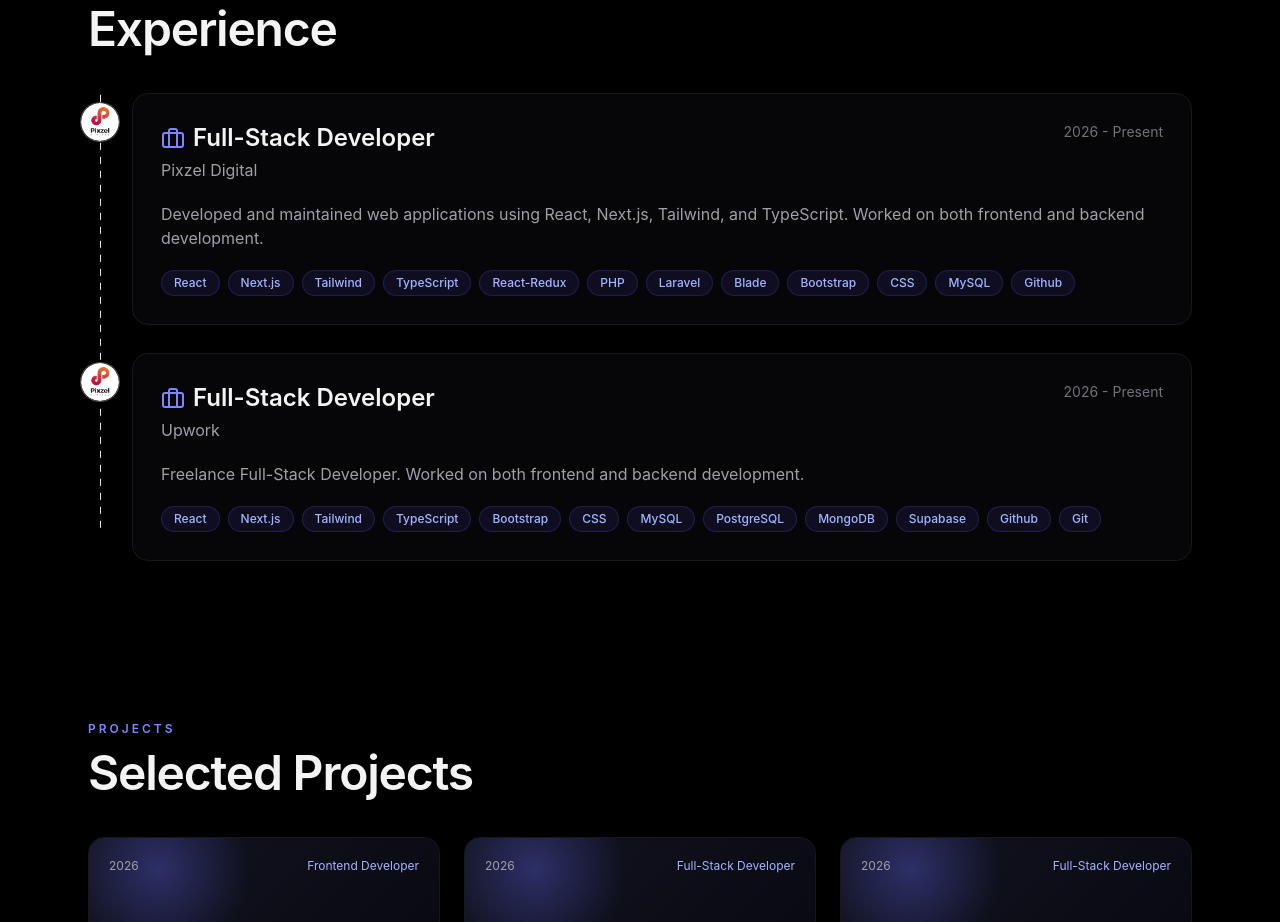
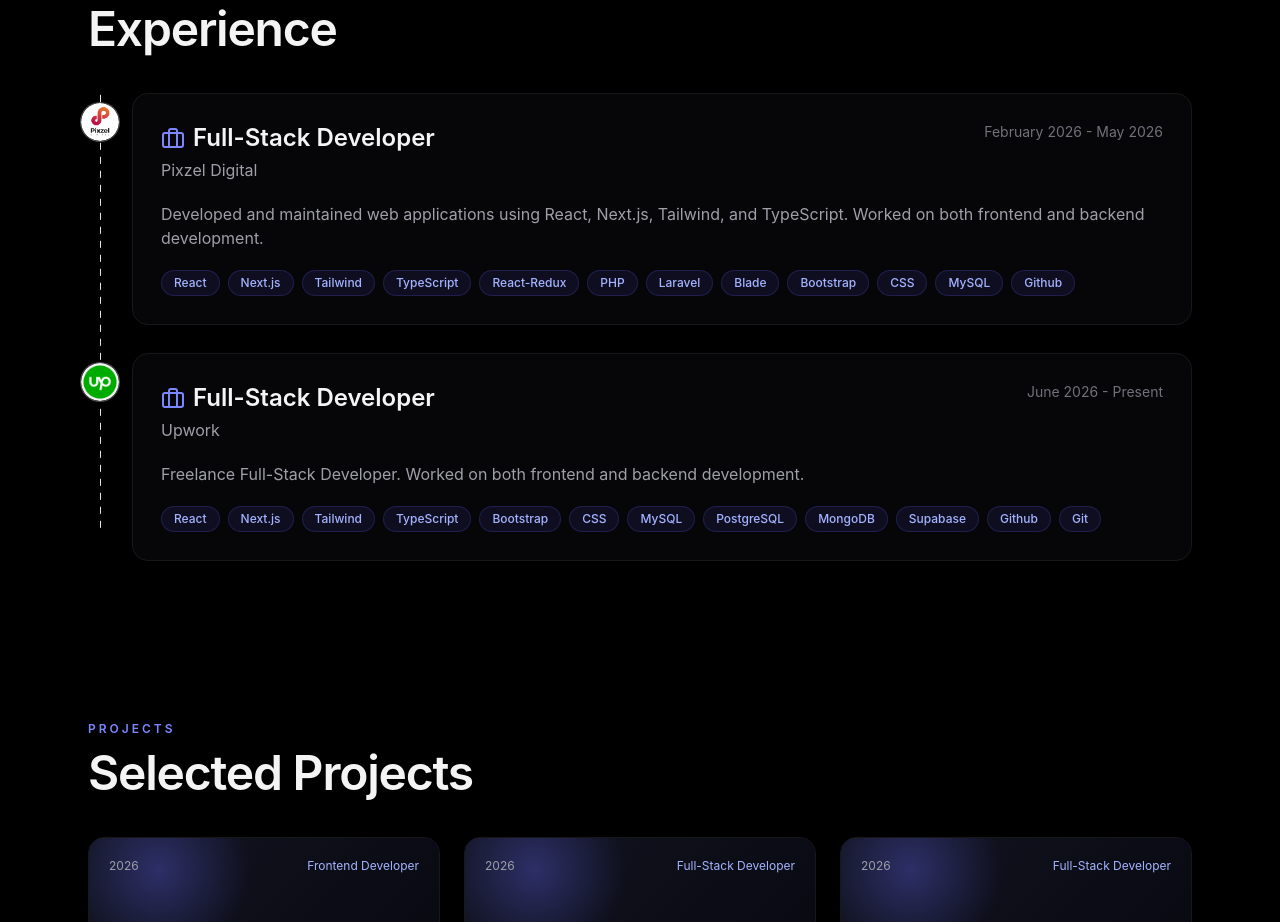
Before and after one commit to Chavsz/Portfolio, a React (Vite) app: page / in a window 1280 px wide. Shown: the part 840-1762 px from the top of the page. Built offline with nearby package versions, Linux system fonts and the light colour scheme.

Commit message:
footer links, upwork logo, and experience logo section updates

```diff
--- a/src/components/porfolio/ExperienceSection.jsx
+++ b/src/components/porfolio/ExperienceSection.jsx
@@ -2,23 +2,26 @@ import { motion } from "motion/react"
 import { FiBriefcase } from "react-icons/fi"
 import SectionHeading from "./SectionHeading"
 import pixzelLogo from "../../assets/pixzel digital image.jpg"
+import upworkLogo from "../../assets/upwork-round-logo-icon.png"
 
 const experiences = [
   {
     title: "Full-Stack Developer",
     company: "Pixzel Digital",
-    years: "2026 - Present",
+    years: "February 2026 - May 2026",
     description:
       "Developed and maintained web applications using React, Next.js, Tailwind, and TypeScript. Worked on both frontend and backend development.",
     skills: ["React", "Next.js", "Tailwind", "TypeScript", "React-Redux", "PHP", "Laravel", "Blade", "Bootstrap", "CSS", "MySQL", "Github"],
+    logo: pixzelLogo,
   },
   {
     title: "Full-Stack Developer",
     company: "Upwork",
-    years: "2026 - Present",
+    years: "June 2026 - Present",
     description:
       "Freelance Full-Stack Developer. Worked on both frontend and backend development.",
     skills: ["React", "Next.js", "Tailwind", "TypeScript", "Bootstrap", "CSS", "MySQL", "PostgreSQL", "MongoDB", "Supabase", "Github", "Git"],
+    logo: upworkLogo,
   },
 ]
 
@@ -47,7 +50,7 @@ function ExperienceSection() {
             className="relative rounded-2xl border border-zinc-900 bg-zinc-950/75 p-7"
           >
             <span className="absolute -left-[53.5px] top-2 flex h-10 w-10 items-center justify-center overflow-hidden rounded-full border border-white/30 bg-black">
-              <img src={pixzelLogo} alt="Pixzel Digital logo" className="h-full w-full rounded-full object-cover" />
+              <img src={experience.logo} alt={experience.company} className="h-full w-full rounded-full object-cover" />
             </span>
             <div className="flex flex-wrap items-start justify-between gap-4">
               <div>
--- a/src/components/porfolio/Footer.jsx
+++ b/src/components/porfolio/Footer.jsx
@@ -6,13 +6,13 @@ function Footer() {
       <div className="mx-auto flex w-full max-w-6xl flex-col items-center justify-between gap-4 px-6 py-8 text-sm text-zinc-500 md:flex-row">
         <p>© 2026 Portfolio. All rights reserved.</p>
         <div className="flex items-center gap-4 text-zinc-400">
-          <a href="#" className="transition hover:text-zinc-100" aria-label="GitHub">
+          <a href="https://github.com/Chavsz?tab=overview&from=2026-04-01&to=2026-04-27" className="transition hover:text-zinc-100" aria-label="GitHub">
             <FiGithub />
           </a>
-          <a href="#" className="transition hover:text-zinc-100" aria-label="LinkedIn">
+          <a href="https://www.linkedin.com/in/chavy-martin-tapuyao-53396a335/" className="transition hover:text-zinc-100" aria-label="LinkedIn">
             <FiLinkedin />
           </a>
-          <a href="#" className="transition hover:text-zinc-100" aria-label="Twitter">
+          <a href="https://www.facebook.com/Tapuyao2003" className="transition hover:text-zinc-100" aria-label="Facebook">
             <FiFacebook />
           </a>
         </div>
```
Also changed, not shown: src/assets/upwork-round-logo-icon.png (added).
